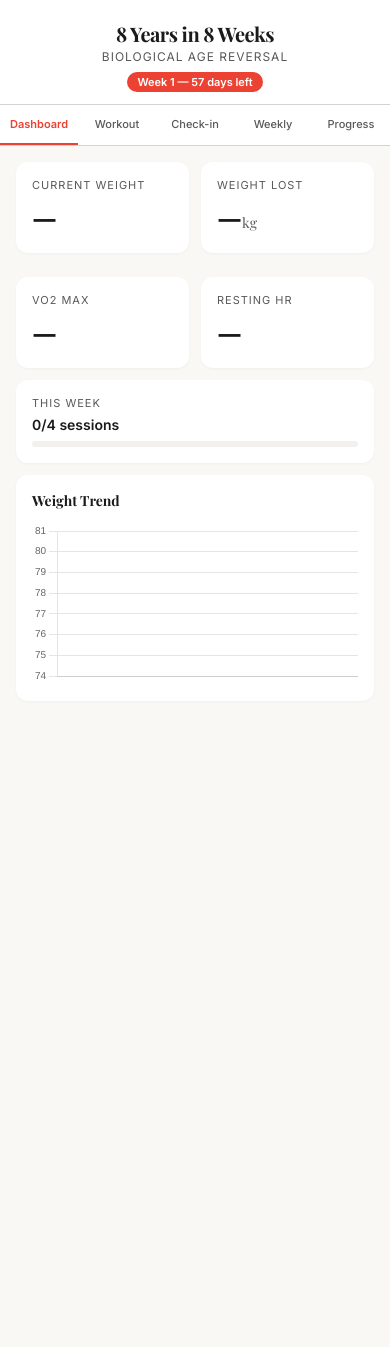
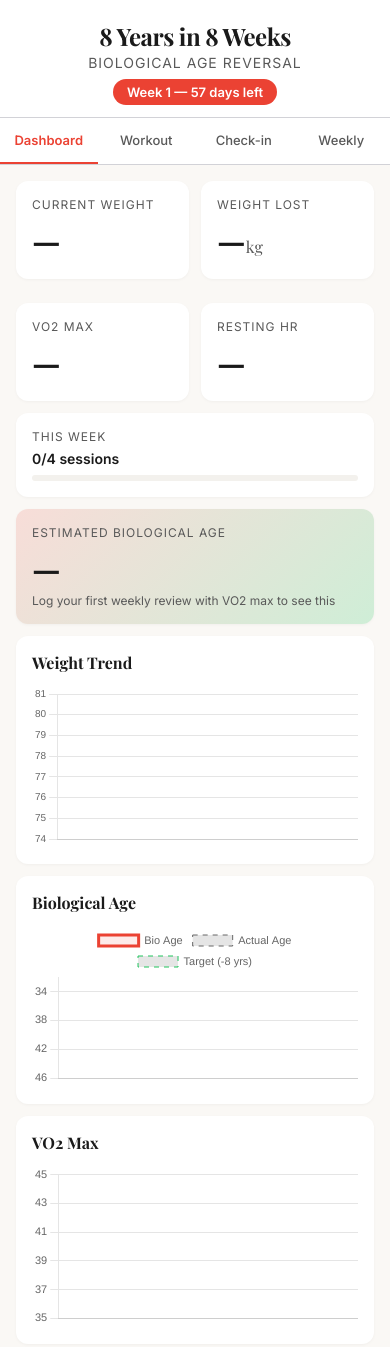
Before and after one commit to pftzgrld/8years, a plain HTML site: page index.html in a window 390 px wide. Shown: the top 1347 px of the page. Before the commit the page ends 844 px from the top, so only its background shows below. Drawn offline with nearby package versions, Linux system fonts and the light colour scheme; no server answers.

Commit message:
Bigger fonts, merged dashboard+progress, bio age chart, sleep hints, B12

```diff
--- a/index.html
+++ b/index.html
@@ -46,16 +46,16 @@ h1, h2, h3 { font-family: 'Playfair Display', Georgia, serif; }
   border-bottom: 1px solid var(--border);
   background: var(--white);
 }
-.header h1 { font-size: 20px; font-weight: 700; letter-spacing: -0.5px; }
-.header .subtitle { font-size: 12px; color: var(--gray); margin-top: 2px; text-transform: uppercase; letter-spacing: 1px; }
+.header h1 { font-size: 24px; font-weight: 700; letter-spacing: -0.5px; }
+.header .subtitle { font-size: 14px; color: var(--gray); margin-top: 2px; text-transform: uppercase; letter-spacing: 1px; }
 .week-badge {
   display: inline-block;
   background: var(--coral);
   color: white;
   font-family: 'Inter', sans-serif;
-  font-size: 11px;
+  font-size: 13px;
   font-weight: 600;
-  padding: 3px 10px;
+  padding: 5px 14px;
   border-radius: 20px;
   margin-top: 8px;
 }
@@ -73,12 +73,12 @@ h1, h2, h3 { font-family: 'Playfair Display', Georgia, serif; }
 }
 .tab-nav button {
   flex: 1;
-  min-width: 70px;
-  padding: 12px 8px;
+  min-width: 80px;
+  padding: 14px 8px;
   border: none;
   background: none;
   font-family: 'Inter', sans-serif;
-  font-size: 11px;
+  font-size: 13px;
   font-weight: 500;
   color: var(--gray);
   cursor: pointer;
@@ -104,7 +104,7 @@ h1, h2, h3 { font-family: 'Playfair Display', Georgia, serif; }
   box-shadow: 0 1px 3px rgba(0,0,0,0.04);
 }
 .card-label {
-  font-size: 11px;
+  font-size: 12px;
   text-transform: uppercase;
   letter-spacing: 1px;
   color: var(--gray);
@@ -112,13 +112,13 @@ h1, h2, h3 { font-family: 'Playfair Display', Georgia, serif; }
 }
 .card-value {
   font-family: 'Playfair Display', serif;
-  font-size: 28px;
+  font-size: 32px;
   font-weight: 700;
   color: var(--charcoal);
 }
-.card-value .unit { font-size: 14px; font-weight: 400; color: var(--gray); }
+.card-value .unit { font-size: 16px; font-weight: 400; color: var(--gray); }
 .card-delta {
-  font-size: 12px;
+  font-size: 13px;
   margin-top: 2px;
   font-weight: 500;
 }
@@ -139,23 +139,33 @@ h1, h2, h3 { font-family: 'Playfair Display', Georgia, serif; }
   margin-bottom: 12px;
   box-shadow: 0 1px 3px rgba(0,0,0,0.04);
 }
-.chart-container h3 { font-size: 14px; margin-bottom: 12px; }
+.chart-container h3 { font-size: 16px; margin-bottom: 12px; }
 .chart-container canvas { max-height: 200px; }
 
 /* Forms */
 .form-group { margin-bottom: 16px; }
 .form-group label {
   display: block;
-  font-size: 12px;
+  font-size: 13px;
   font-weight: 600;
   text-transform: uppercase;
   letter-spacing: 0.5px;
   color: var(--gray);
   margin-bottom: 6px;
 }
+.form-group .label-hint {
+  display: block;
+  font-size: 12px;
+  font-weight: 400;
+  text-transform: none;
+  letter-spacing: 0;
+  color: var(--gray);
+  margin-top: 2px;
+  opacity: 0.7;
+}
 .form-group input, .form-group select, .form-group textarea {
   width: 100%;
-  padding: 12px;
+  padding: 14px;
   border: 1px solid var(--border);
   border-radius: 8px;
   font-family: 'Inter', sans-serif;
@@ -179,12 +189,12 @@ input[type="number"] { -moz-appearance: textfield; }
   flex-wrap: wrap;
 }
 .session-pill {
-  padding: 10px 16px;
+  padding: 14px 20px;
   border: 2px solid var(--border);
   border-radius: 8px;
   background: var(--white);
   font-family: 'Inter', sans-serif;
-  font-size: 14px;
+  font-size: 16px;
   font-weight: 500;
   cursor: pointer;
   transition: all 0.15s;
@@ -205,11 +215,11 @@ input[type="number"] { -moz-appearance: textfield; }
 }
 .exercise-name {
   font-weight: 600;
-  font-size: 14px;
+  font-size: 16px;
   margin-bottom: 4px;
 }
 .exercise-target {
-  font-size: 11px;
+  font-size: 13px;
   color: var(--gray);
   margin-bottom: 8px;
 }
@@ -219,12 +229,12 @@ input[type="number"] { -moz-appearance: textfield; }
   align-items: center;
 }
 .set-input {
-  width: 52px;
-  padding: 8px 4px;
+  width: 58px;
+  padding: 12px 6px;
   text-align: center;
   border: 1px solid var(--border);
   border-radius: 6px;
-  font-size: 14px;
+  font-size: 16px;
   font-family: 'Inter', sans-serif;
   background: var(--white);
 }
@@ -247,20 +257,20 @@ input[type="number"] { -moz-appearance: textfield; }
 .supp-toggle {
   display: flex;
   align-items: center;
-  gap: 8px;
-  padding: 10px 12px;
+  gap: 10px;
+  padding: 14px 14px;
   background: var(--card);
   border-radius: 8px;
   cursor: pointer;
   transition: all 0.15s;
-  font-size: 13px;
+  font-size: 15px;
 }
 .supp-toggle.checked {
   background: var(--green-light);
 }
 .supp-toggle .check {
-  width: 20px;
-  height: 20px;
+  width: 24px;
+  height: 24px;
   border: 2px solid var(--border);
   border-radius: 4px;
   display: flex;
@@ -280,25 +290,25 @@ input[type="number"] { -moz-appearance: textfield; }
 .protein-row {
   display: flex;
   align-items: center;
-  gap: 8px;
-  padding: 10px 12px;
+  gap: 10px;
+  padding: 14px 14px;
   background: var(--card);
   border-radius: 8px;
   margin-bottom: 6px;
 }
 .protein-row .prot-label {
   flex: 1;
-  font-size: 13px;
+  font-size: 15px;
   font-weight: 500;
   min-width: 80px;
 }
 .protein-row input {
-  width: 60px;
-  padding: 8px 4px;
+  width: 64px;
+  padding: 12px 6px;
   text-align: center;
   border: 1px solid var(--border);
   border-radius: 6px;
-  font-size: 14px;
+  font-size: 16px;
   font-family: 'Inter', sans-serif;
   background: var(--white);
   -webkit-appearance: none;
@@ -376,12 +386,12 @@ input[type="number"] { -moz-appearance: textfield; }
   align-items: center;
 }
 .rpe-btn {
-  width: 32px;
-  height: 32px;
+  width: 40px;
+  height: 40px;
   border: 1px solid var(--border);
-  border-radius: 6px;
+  border-radius: 8px;
   background: var(--white);
-  font-size: 12px;
+  font-size: 14px;
   font-weight: 600;
   cursor: pointer;
   font-family: 'Inter', sans-serif;
@@ -391,11 +401,11 @@ input[type="number"] { -moz-appearance: textfield; }
 /* Buttons */
 .btn {
   width: 100%;
-  padding: 14px;
+  padding: 16px;
   border: none;
-  border-radius: 8px;
+  border-radius: 10px;
   font-family: 'Inter', sans-serif;
-  font-size: 16px;
+  font-size: 18px;
   font-weight: 600;
   cursor: pointer;
   transition: all 0.15s;
@@ -513,7 +523,6 @@ input[type="number"] { -moz-appearance: textfield; }
   <button data-tab="workout">Workout</button>
   <button data-tab="daily">Check-in</button>
   <button data-tab="weekly">Weekly</button>
-  <button data-tab="progress">Progress</button>
 </div>
 
 <!-- DASHBOARD TAB -->
@@ -550,9 +559,43 @@ input[type="number"] { -moz-appearance: textfield; }
     <div class="compliance-bar"><div class="compliance-fill" id="dashCompBar" style="width:0%"></div></div>
   </div>
 
+  <div class="card" id="bioAgeCard" style="background:linear-gradient(135deg, var(--coral-light), var(--green-light));margin-bottom:12px;">
+    <div class="card-label">Estimated Biological Age</div>
+    <div style="display:flex;justify-content:space-between;align-items:baseline;">
+      <div class="card-value" id="dashBioAge">—</div>
+      <div id="dashBioAgeDelta" style="font-size:15px;font-weight:600;"></div>
+    </div>
+    <div id="dashBioAgeNote" style="font-size:12px;color:var(--gray);margin-top:4px;"></div>
+  </div>
+
   <div class="chart-container">
     <h3>Weight Trend</h3>
     <canvas id="dashWeightChart"></canvas>
+  </div>
+
+  <div class="chart-container">
+    <h3>Biological Age</h3>
+    <canvas id="dashBioAgeChart"></canvas>
+  </div>
+
+  <div class="chart-container">
+    <h3>VO2 Max</h3>
+    <canvas id="dashVo2Chart"></canvas>
+  </div>
+
+  <div class="chart-container">
+    <h3>Resting Heart Rate</h3>
+    <canvas id="dashHrChart"></canvas>
+  </div>
+
+  <div class="chart-container">
+    <h3>Training Volume</h3>
+    <canvas id="dashVolumeChart"></canvas>
+  </div>
+
+  <div class="card">
+    <div class="card-label">Compliance</div>
+    <div id="dashCompliance" style="margin-top:8px;font-size:14px;"></div>
   </div>
 </div>
 
@@ -620,11 +663,11 @@ input[type="number"] { -moz-appearance: textfield; }
       <input type="number" id="dSteps" placeholder="3500">
     </div>
     <div class="form-group">
-      <label>Sleep (hours)</label>
+      <label>Sleep (hours)<span class="label-hint">Last night</span></label>
       <input type="number" step="0.5" id="dSleep" placeholder="7.5">
     </div>
     <div class="form-group">
-      <label>Sleep Quality (1-10)</label>
+      <label>Sleep Quality (1-10)<span class="label-hint">1=terrible, 5=ok, 7=solid, 10=incredible</span></label>
       <input type="number" min="1" max="10" id="dSleepQ" placeholder="7">
     </div>
   </div>
@@ -735,29 +778,6 @@ input[type="number"] { -moz-appearance: textfield; }
   <button class="btn btn-primary" onclick="submitWeekly()">Save Weekly Review</button>
 </div>
 
-<!-- PROGRESS TAB -->
-<div class="tab-content" id="tab-progress">
-  <div class="chart-container">
-    <h3>Weight Trend</h3>
-    <canvas id="progWeightChart"></canvas>
-  </div>
-  <div class="chart-container">
-    <h3>VO2 Max</h3>
-    <canvas id="progVo2Chart"></canvas>
-  </div>
-  <div class="chart-container">
-    <h3>Resting Heart Rate</h3>
-    <canvas id="progHrChart"></canvas>
-  </div>
-  <div class="chart-container">
-    <h3>Training Volume</h3>
-    <canvas id="progVolumeChart"></canvas>
-  </div>
-  <div class="card">
-    <div class="card-label">Compliance</div>
-    <div id="progCompliance" style="margin-top:8px;font-size:13px;"></div>
-  </div>
-</div>
 
 <div class="toast" id="toast"></div>
 
@@ -872,7 +892,7 @@ const PROGRAM_DATA = {
   }
 };
 
-const SUPPLEMENTS = ["Creatine", "Vitamin D3", "Magnesium", "Algae Omega-3", "Whey Protein"];
+const SUPPLEMENTS = ["Creatine", "Vitamin D3", "Vitamin B12", "Magnesium", "Algae Omega-3", "Whey Protein"];
 
 const PROFILE_DEFAULT = {
   start_date: "2026-02-24",
@@ -944,7 +964,19 @@ function render() {
   renderDashboard();
   renderWorkoutTab();
   renderDailyTab();
-  renderProgressTab();
+}
+
+// --- Biological Age Estimation ---
+// Based on VO2 max research (Jackson et al.): Bio age = 120.4 - (2.01 * VO2max)
+// Modified with resting HR and HRV adjustments
+function estimateBioAge(vo2max, restingHr, hrv, chronoAge) {
+  if (!vo2max) return null;
+  let bioAge = 120.4 - (2.01 * vo2max);
+  // Adjust for resting HR (lower = younger): every 5bpm below 70 = -1 year
+  if (restingHr) bioAge -= Math.max(0, (70 - restingHr) / 5);
+  // Adjust for HRV (higher = younger): every 10ms above 30 = -0.5 year
+  if (hrv) bioAge -= Math.max(0, (hrv - 30) / 20);
+  return Math.round(bioAge);
 }
 
 // --- Header ---
@@ -1027,8 +1059,200 @@ function renderDashboard() {
   }).length;
   document.getElementById('dashStreak').textContent = suppDays > 0 ? `${suppDays}d supplement streak` : '';
 
+  // Bio age card
+  const latestVo2 = latestWeekly && latestWeekly.vo2max ? latestWeekly.vo2max : null;
+  const latestRhr = latestWeekly && latestWeekly.resting_hr ? latestWeekly.resting_hr : null;
+  const latestHrv = latestWeekly && latestWeekly.hrv ? latestWeekly.hrv : null;
+  const bioAge = estimateBioAge(latestVo2, latestRhr, latestHrv, profile.age);
+
+  const bioEl = document.getElementById('dashBioAge');
+  if (bioAge !== null) {
+    bioEl.innerHTML = `${bioAge}<span class="unit"> years</span>`;
+    const diff = profile.age - bioAge;
+    const deltaEl = document.getElementById('dashBioAgeDelta');
+    if (diff > 0) {
+      deltaEl.textContent = `${diff} years younger`;
+      deltaEl.style.color = 'var(--green)';
+    } else if (diff < 0) {
+      deltaEl.textContent = `${Math.abs(diff)} years older`;
+      deltaEl.style.color = 'var(--coral)';
+    } else {
+      deltaEl.textContent = 'Matches chronological age';
+      deltaEl.style.color = 'var(--gray)';
+    }
+    document.getElementById('dashBioAgeNote').textContent = `Based on VO2 max${latestRhr ? ', resting HR' : ''}${latestHrv ? ', HRV' : ''}. Chronological age: ${profile.age}`;
+  } else {
+    bioEl.textContent = '\u2014';
+    document.getElementById('dashBioAgeNote').textContent = 'Log your first weekly review with VO2 max to see this';
+  }
+
   // Weight chart
   renderWeightChart('dashWeightChart', daily, profile);
+
+  // --- Progress charts (merged from Progress tab) ---
+
+  // Bio age chart
+  const bioCtx = document.getElementById('dashBioAgeChart').getContext('2d');
+  if (charts['dashBioAgeChart']) charts['dashBioAgeChart'].destroy();
+  const bioData = weekly.filter(w => w.vo2max).map(w => {
+    const ba = estimateBioAge(w.vo2max, w.resting_hr, w.hrv, profile.age);
+    return { x: `Wk ${w.week_number}`, y: ba };
+  });
+  const chronoLine = bioData.length ? [
+    { x: bioData[0].x, y: profile.age },
+    { x: bioData[bioData.length - 1].x, y: profile.age }
+  ] : [];
+  const targetLine = bioData.length ? [
+    { x: bioData[0].x, y: profile.age - 8 },
+    { x: bioData[bioData.length - 1].x, y: profile.age - 8 }
+  ] : [];
+  charts['dashBioAgeChart'] = new Chart(bioCtx, {
+    type: 'line',
+    data: {
+      datasets: [{
+        label: 'Bio Age',
+        data: bioData,
+        borderColor: '#EB4233',
+        backgroundColor: 'rgba(235,66,51,0.1)',
+        borderWidth: 3,
+        pointRadius: 5,
+        pointBackgroundColor: '#EB4233',
+        fill: true,
+        tension: 0.3
+      }, {
+        label: 'Actual Age',
+        data: chronoLine,
+        borderColor: 'var(--gray)',
+        borderWidth: 1,
+        borderDash: [5, 5],
+        pointRadius: 0,
+        fill: false
+      }, {
+        label: 'Target (-8 yrs)',
+        data: targetLine,
+        borderColor: '#21C45D',
+        borderWidth: 1,
+        borderDash: [5, 5],
+        pointRadius: 0,
+        fill: false
+      }]
+    },
+    options: {
+      responsive: true,
+      scales: {
+        x: { type: 'category', ticks: { font: { size: 11 } } },
+        y: { reverse: true, min: profile.age - 12, max: profile.age + 2, ticks: { font: { size: 11 } } }
+      },
+      plugins: { legend: { display: true, labels: { font: { size: 11 } } } }
+    }
+  });
+
+  // VO2 Max chart
+  const vo2Ctx = document.getElementById('dashVo2Chart').getContext('2d');
+  if (charts['dashVo2Chart']) charts['dashVo2Chart'].destroy();
+  const vo2Data = weekly.filter(w => w.vo2max).map(w => ({ x: `Wk ${w.week_number}`, y: w.vo2max }));
+  charts['dashVo2Chart'] = new Chart(vo2Ctx, {
+    type: 'line',
+    data: {
+      datasets: [{
+        label: 'VO2 Max',
+        data: vo2Data,
+        borderColor: '#EB4233',
+        backgroundColor: 'rgba(235,66,51,0.1)',
+        borderWidth: 2,
+        pointRadius: 4,
+        pointBackgroundColor: '#EB4233',
+        fill: true,
+        tension: 0.3
+      }, {
+        label: 'Target',
+        data: vo2Data.length ? [{ x: vo2Data[0].x, y: 42 }, { x: vo2Data[vo2Data.length - 1].x, y: 42 }] : [],
+        borderColor: '#21C45D',
+        borderWidth: 1,
+        borderDash: [5, 5],
+        pointRadius: 0,
+        fill: false
+      }]
+    },
+    options: {
+      responsive: true,
+      scales: {
+        x: { type: 'category', ticks: { font: { size: 11 } } },
+        y: { min: 35, max: 45, ticks: { font: { size: 11 } } }
+      },
+      plugins: { legend: { display: false } }
+    }
+  });
+
+  // Resting HR chart
+  const hrChartCtx = document.getElementById('dashHrChart').getContext('2d');
+  if (charts['dashHrChart']) charts['dashHrChart'].destroy();
+  const hrChartData = weekly.filter(w => w.resting_hr).map(w => ({ x: `Wk ${w.week_number}`, y: w.resting_hr }));
+  charts['dashHrChart'] = new Chart(hrChartCtx, {
+    type: 'line',
+    data: {
+      datasets: [{
+        label: 'Resting HR',
+        data: hrChartData,
+        borderColor: '#EB4233',
+        borderWidth: 2,
+        pointRadius: 4,
+        pointBackgroundColor: '#EB4233',
+        fill: false,
+        tension: 0.3
+      }]
+    },
+    options: {
+      responsive: true,
+      scales: {
+        x: { type: 'category', ticks: { font: { size: 11 } } },
+        y: { ticks: { font: { size: 11 } } }
+      },
+      plugins: { legend: { display: false } }
+    }
+  });
+
+  // Training volume chart
+  const volCtx = document.getElementById('dashVolumeChart').getContext('2d');
+  if (charts['dashVolumeChart']) charts['dashVolumeChart'].destroy();
+  const volData = DATA.workouts.filter(w => w.exercises && w.exercises.length > 0).map(w => {
+    const vol = w.exercises.reduce((sum, ex) => {
+      return sum + ex.sets.reduce((s, set) => s + (set.reps * set.weight), 0);
+    }, 0);
+    return { x: w.date, y: Math.round(vol) };
+  });
+  charts['dashVolumeChart'] = new Chart(volCtx, {
+    type: 'bar',
+    data: {
+      datasets: [{
+        label: 'Volume (kg\u00d7reps)',
+        data: volData,
+        backgroundColor: 'rgba(235,66,51,0.6)',
+        borderRadius: 4
+      }]
+    },
+    options: {
+      responsive: true,
+      scales: {
+        x: { type: 'category', ticks: { font: { size: 11 } } },
+        y: { ticks: { font: { size: 11 } } }
+      },
+      plugins: { legend: { display: false } }
+    }
+  });
+
+  // Compliance stats
+  const totalWorkouts = DATA.workouts.length;
+  const totalDays = Math.max(1, 56 - c.days_remaining);
+  const totalWeeks = Math.max(1, c.current_week);
+  const expectedSessions = totalWeeks <= 4 ? totalWeeks * 4 : (4 * 4) + ((totalWeeks - 4) * 5);
+
+  const compEl = document.getElementById('dashCompliance');
+  compEl.innerHTML = `
+    <div style="margin-bottom:6px;"><strong>Sessions:</strong> ${totalWorkouts}/${expectedSessions} (${Math.round(totalWorkouts/Math.max(1,expectedSessions)*100)}%)</div>
+    <div style="margin-bottom:6px;"><strong>Daily check-ins:</strong> ${DATA.daily.length}/${totalDays} days</div>
+    <div><strong>Weekly reviews:</strong> ${DATA.weekly.length}/${totalWeeks} weeks</div>
+  `;
 }
 
 function renderWeightChart(canvasId, daily, profile) {
@@ -1388,129 +1612,10 @@ async function submitWeekly() {
   switchTab('dashboard');
 }
 
-// --- Progress Tab ---
-function renderProgressTab() {
-  const daily = DATA.daily;
-  const weekly = DATA.weekly;
-  const profile = DATA.profile;
-
-  // Weight chart (same as dashboard but potentially larger)
-  renderWeightChart('progWeightChart', daily, profile);
-
-  // VO2 Max chart
-  const vo2Ctx = document.getElementById('progVo2Chart').getContext('2d');
-  if (charts['progVo2Chart']) charts['progVo2Chart'].destroy();
-  const vo2Data = weekly.filter(w => w.vo2max).map(w => ({ x: `Wk ${w.week_number}`, y: w.vo2max }));
-  charts['progVo2Chart'] = new Chart(vo2Ctx, {
-    type: 'line',
-    data: {
-      datasets: [{
-        label: 'VO2 Max',
-        data: vo2Data,
-        borderColor: '#EB4233',
-        backgroundColor: 'rgba(235,66,51,0.1)',
-        borderWidth: 2,
-        pointRadius: 4,
-        pointBackgroundColor: '#EB4233',
-        fill: true,
-        tension: 0.3
-      }, {
-        label: 'Target',
-        data: vo2Data.length ? [{ x: vo2Data[0].x, y: 42 }, { x: vo2Data[vo2Data.length - 1].x, y: 42 }] : [],
-        borderColor: '#21C45D',
-        borderWidth: 1,
-        borderDash: [5, 5],
-        pointRadius: 0,
-        fill: false
-      }]
-    },
-    options: {
-      responsive: true,
-      scales: {
-        x: { type: 'category', ticks: { font: { size: 10 } } },
-        y: { min: 35, max: 45, ticks: { font: { size: 10 } } }
-      },
-      plugins: { legend: { display: false } }
-    }
-  });
-
-  // Resting HR chart
-  const hrCtx = document.getElementById('progHrChart').getContext('2d');
-  if (charts['progHrChart']) charts['progHrChart'].destroy();
-  const hrData = weekly.filter(w => w.resting_hr).map(w => ({ x: `Wk ${w.week_number}`, y: w.resting_hr }));
-  charts['progHrChart'] = new Chart(hrCtx, {
-    type: 'line',
-    data: {
-      datasets: [{
-        label: 'Resting HR',
-        data: hrData,
-        borderColor: '#EB4233',
-        borderWidth: 2,
-        pointRadius: 4,
-        pointBackgroundColor: '#EB4233',
-        fill: false,
-        tension: 0.3
-      }]
-    },
-    options: {
-      responsive: true,
-      scales: {
-        x: { type: 'category', ticks: { font: { size: 10 } } },
-        y: { ticks: { font: { size: 10 } } }
-      },
-      plugins: { legend: { display: false } }
-    }
-  });
-
-  // Training volume chart (total weight x reps per session)
-  const volCtx = document.getElementById('progVolumeChart').getContext('2d');
-  if (charts['progVolumeChart']) charts['progVolumeChart'].destroy();
-  const volData = DATA.workouts.filter(w => w.exercises && w.exercises.length > 0).map(w => {
-    const vol = w.exercises.reduce((sum, ex) => {
-      return sum + ex.sets.reduce((s, set) => s + (set.reps * set.weight), 0);
-    }, 0);
-    return { x: w.date, y: Math.round(vol) };
-  });
-  charts['progVolumeChart'] = new Chart(volCtx, {
-    type: 'bar',
-    data: {
-      datasets: [{
-        label: 'Volume (kg\u00d7reps)',
-        data: volData,
-        backgroundColor: 'rgba(235,66,51,0.6)',
-        borderRadius: 4
-      }]
-    },
-    options: {
-      responsive: true,
-      scales: {
-        x: { type: 'category', ticks: { font: { size: 10 } } },
-        y: { ticks: { font: { size: 10 } } }
-      },
-      plugins: { legend: { display: false } }
-    }
-  });
-
-  // Compliance stats
-  const totalWorkouts = DATA.workouts.length;
-  const c = DATA._computed;
-  const totalDays = Math.max(1, 56 - c.days_remaining);
-  const totalWeeks = Math.max(1, c.current_week);
-  const expectedSessions = totalWeeks <= 4 ? totalWeeks * 4 : (4 * 4) + ((totalWeeks - 4) * 5);
-
-  const compEl = document.getElementById('progCompliance');
-  compEl.innerHTML = `
-    <div style="margin-bottom:6px;"><strong>Sessions:</strong> ${totalWorkouts}/${expectedSessions} (${Math.round(totalWorkouts/Math.max(1,expectedSessions)*100)}%)</div>
-    <div style="margin-bottom:6px;"><strong>Daily check-ins:</strong> ${DATA.daily.length}/${totalDays} days</div>
-    <div><strong>Weekly reviews:</strong> ${DATA.weekly.length}/${totalWeeks} weeks</div>
-  `;
-}
-
 // --- Tab Navigation ---
 function switchTab(tabId) {
   document.querySelectorAll('.tab-nav button').forEach(b => b.classList.toggle('active', b.dataset.tab === tabId));
   document.querySelectorAll('.tab-content').forEach(t => t.classList.toggle('active', t.id === 'tab-' + tabId));
-  if (tabId === 'progress') renderProgressTab();
 }
 
 document.querySelectorAll('.tab-nav button').forEach(btn => {
```
